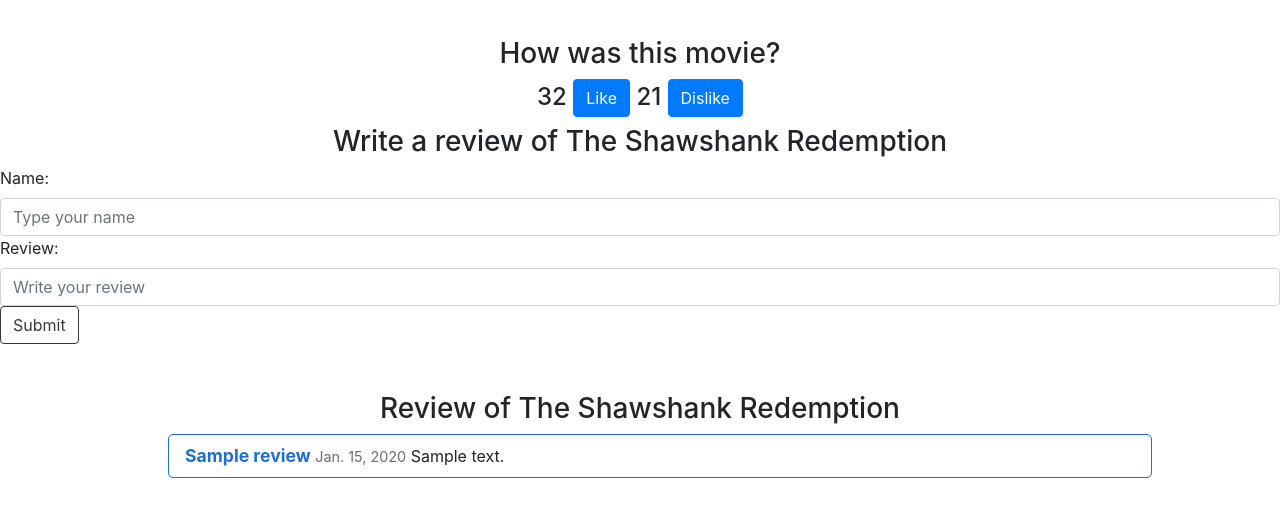
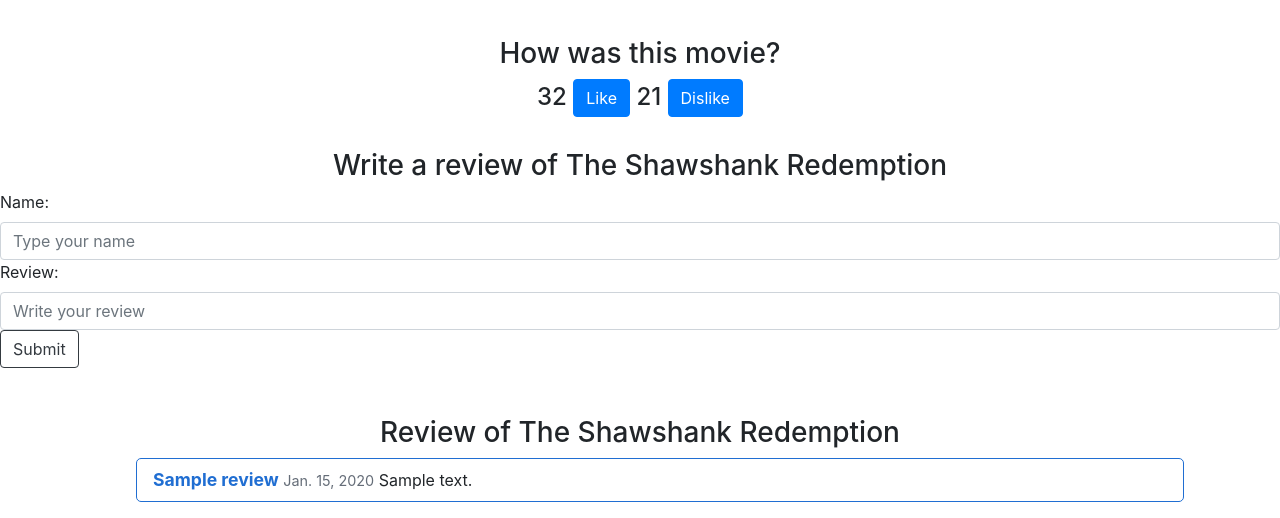
Before and after one commit to 10nayan/Cent_Movies, a Django app: page /1/detail in a window 1280 px wide. Shown: the part 419-937 px from the top of the page. Before the commit the page ends 897 px from the top, so only its background shows below. Run offline with Django 3.2, Linux system fonts and the light colour scheme; data comes from the database, SQL or seed files in the repository; tables that the repository leaves empty hold one stand-in row (values such as "Sample post"); some libraries are stand-ins or nearby versions.

Commit message:
style bug fixed

```diff
--- a/movie/static/movie/style/detail.css
+++ b/movie/static/movie/style/detail.css
@@ -8,8 +8,8 @@
     border-radius: 5px
 }
 #review {
-  margin-left:8em;
-  margin-right:8em;
+  margin-left:6em;
+  margin-right:6em;
   padding: 0.5em 0.5em 0.5em 1em;
   border-radius: 5px;
   border-color: #206ED2;
--- a/movie/templates/movie/detail.html
+++ b/movie/templates/movie/detail.html
@@ -36,6 +36,7 @@
 		<button id="dislikebtn" type="submit" class="btn btn-primary">Dislike</button>
 	</h4>
 </div>
+<br>
 <h3 class="text-center">Write a review of {{object.Name}}</h3>
 	<div>
 	    <form method="POST">
```
